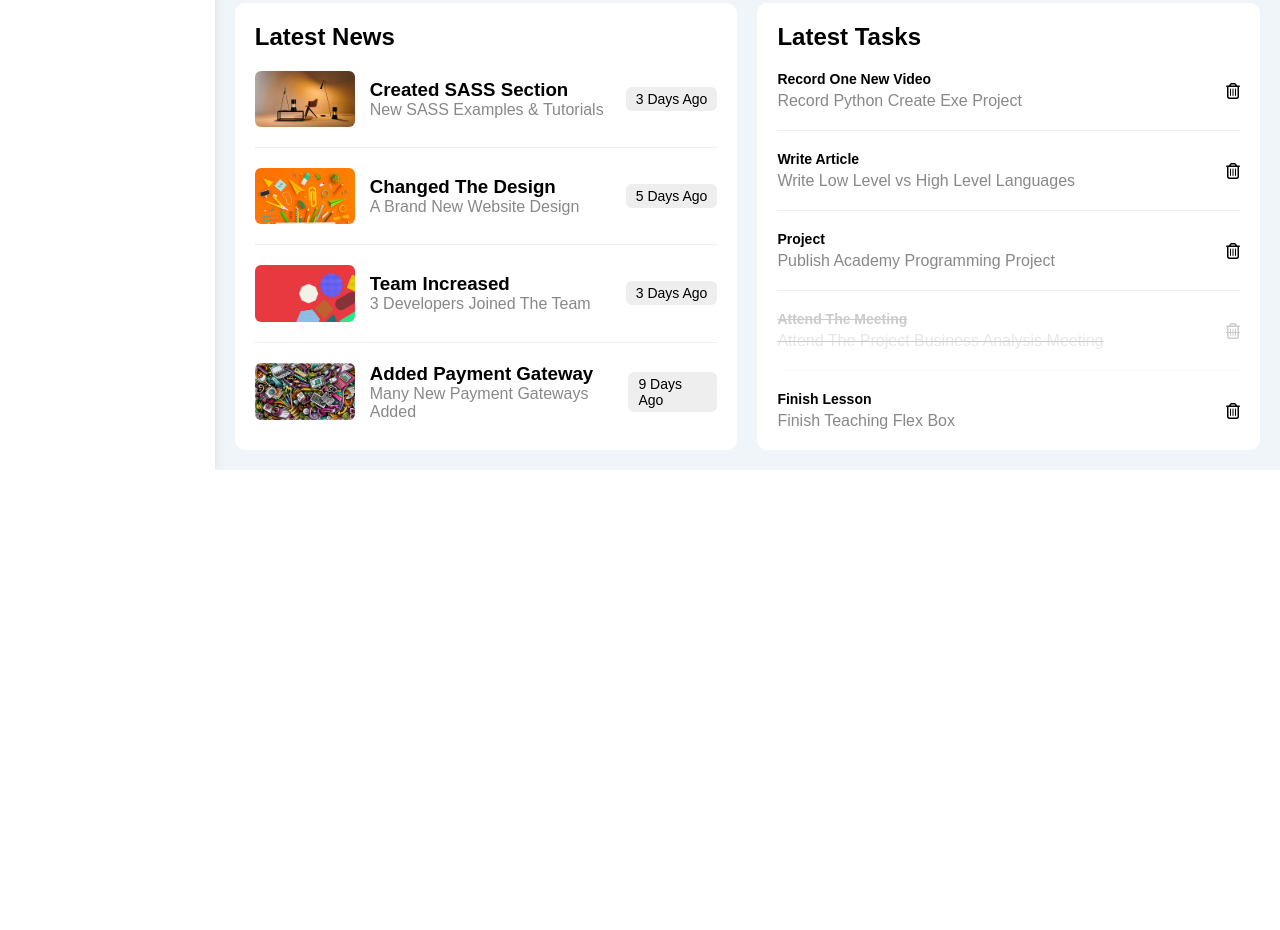
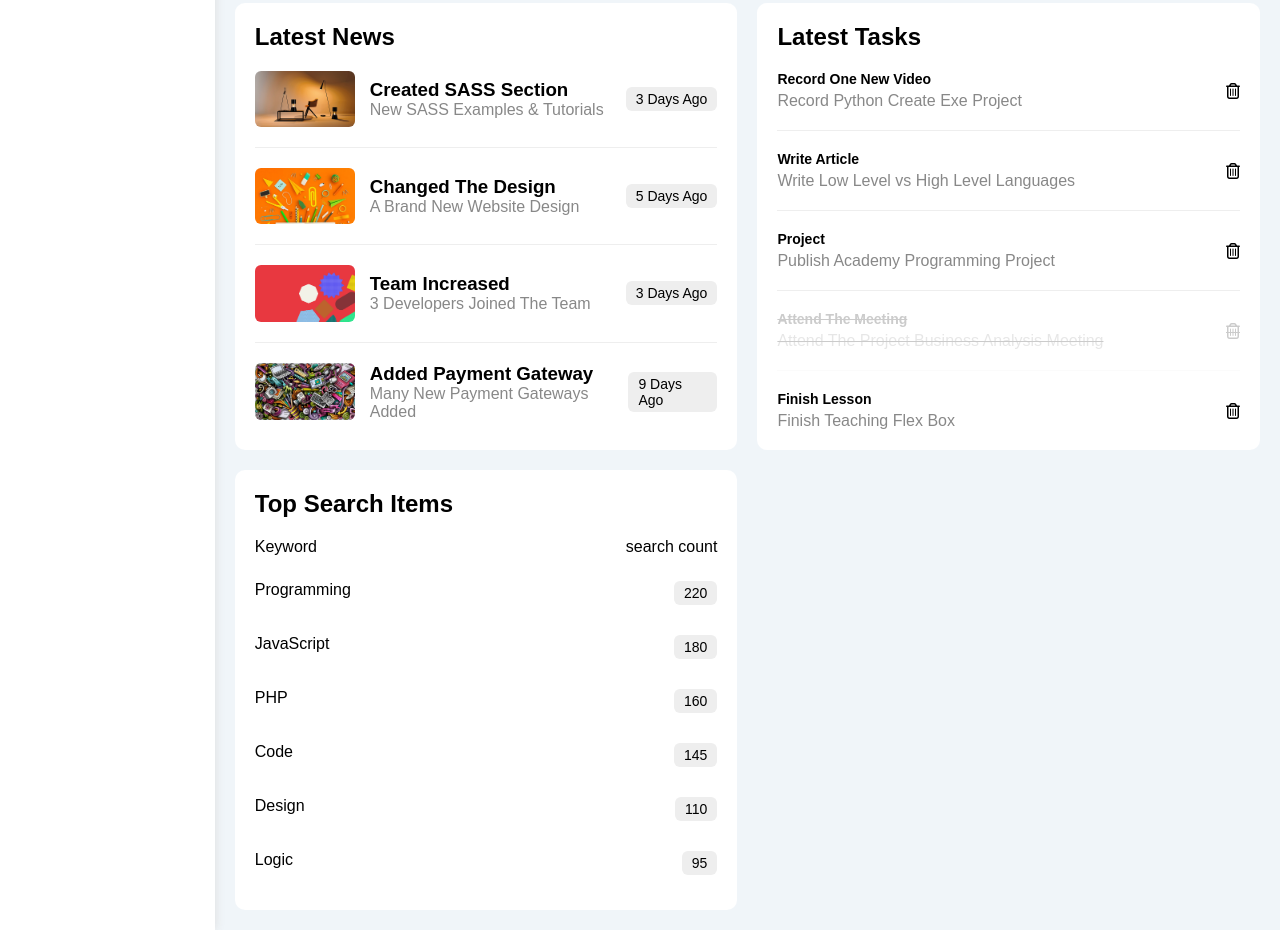
Before and after one commit to 3azizo/Dashboard, a plain HTML site: page index.html in a window 1280 px wide. Shown: the part 1009-1939 px from the top of the page. Before the commit the page ends 1479 px from the top, so only its background shows below. Drawn offline with Linux system fonts and the light colour scheme.

Commit message:
new widget

```diff
--- a/css/framework.css
+++ b/css/framework.css
@@ -69,6 +69,12 @@
 }
 .p-20 {
   padding: 20px;
+}
+.pt-15 {
+  padding-top: 15px;
+}
+.pb-15 {
+  padding-bottom: 15px;
 }
 .m-0 {
   margin: 0;
--- a/index.html
+++ b/index.html
@@ -274,6 +274,39 @@
           </div>
         </div>
         <!-- latest Tasks -->
+        <!-- top search items -->
+        <div class="bg-white p-20 rad-10">
+          <h2 class="mt-0 mb-20">Top Search Items</h2>
+          <div class="items-head d-flex space-between c-gery mb-10">
+            <span>Keyword</span>
+            <span>search count</span>
+          </div>
+          <div class="items d-flex space-between pt-15 pb-15">
+            <span>Programming</span>
+            <span class="bg-eee fs-13 btn-shape">220</span>
+          </div>
+          <div class="items d-flex space-between pt-15 pb-15">
+            <span>JavaScript</span>
+            <span class="bg-eee btn-shape fs-13">180</span>
+          </div>
+          <div class="items d-flex space-between pt-15 pb-15">
+            <span>PHP</span>
+            <span class="bg-eee btn-shape fs-13">160</span>
+          </div>
+          <div class="items d-flex space-between pt-15 pb-15">
+            <span>Code</span>
+            <span class="bg-eee btn-shape fs-13">145</span>
+          </div>
+          <div class="items d-flex space-between pt-15 pb-15">
+            <span>Design</span>
+            <span class="bg-eee btn-shape fs-13">110</span>
+          </div>
+          <div class="items d-flex space-between pt-15 pb-15">
+            <span>Logic</span>
+            <span class="bg-eee btn-shape fs-13">95</span>
+          </div>
+        </div>
+        <!-- top search items -->
       </div>
       <!-- Dashboard -->
     </div>
```
